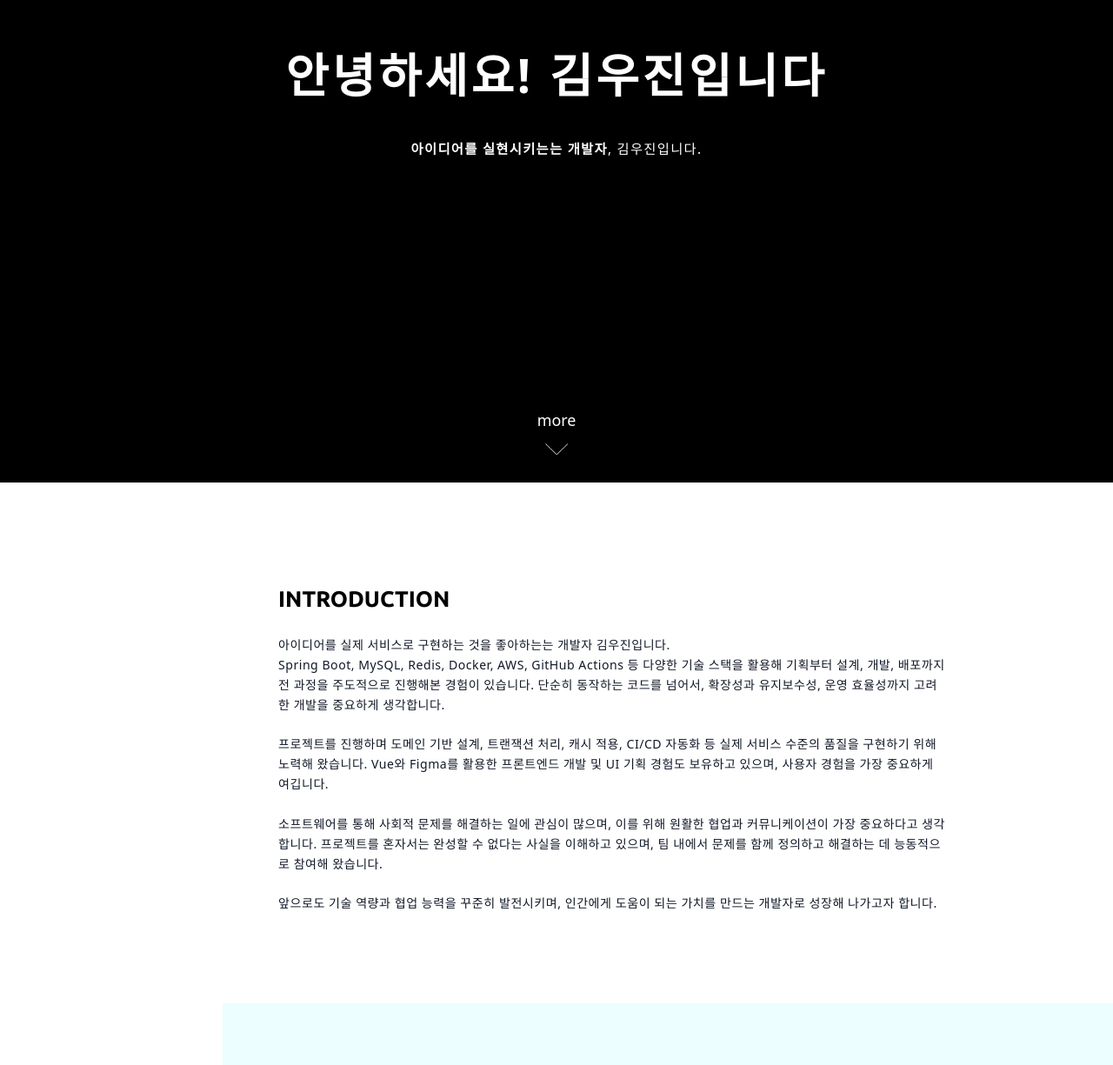
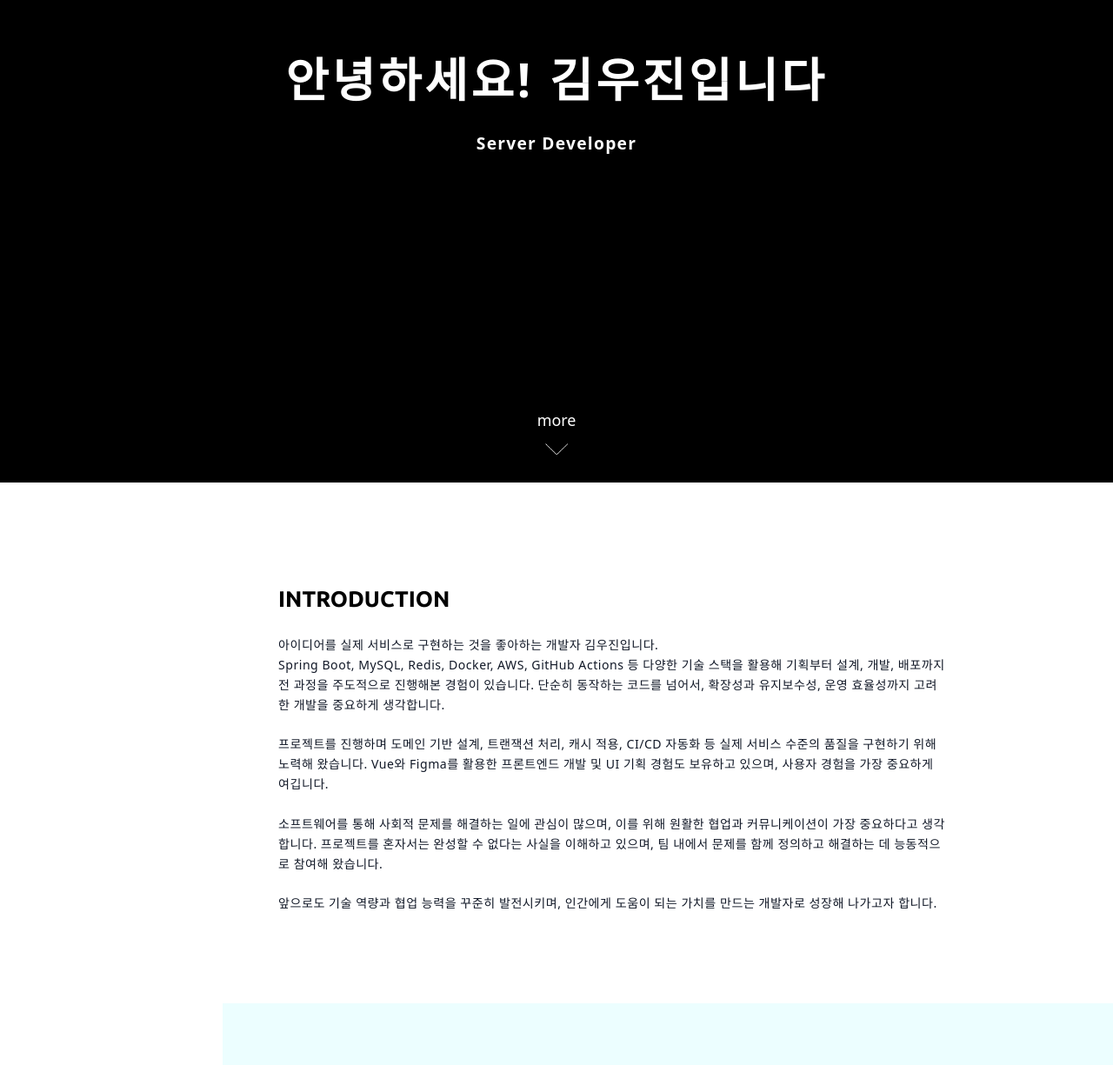
Before and after one commit to xhae000/profile, a Vue app: page / in a window 1280 px wide. Shown: the part 245-1470 px from the top of the page at 87% size. Built offline with nearby package versions, Linux system fonts and the light colour scheme; a web font is replaced by a local one.

Commit message:
fix : modify content

```diff
--- a/src/views/HomeView.vue
+++ b/src/views/HomeView.vue
@@ -66,10 +66,10 @@
       </div>
       <!-- Additional Text -->
       <div
-        class="mt-10 leading-relaxed tracking-[0.1rem] text-[1.2rem] mobile:text-[1.5rem] opacity-0 transition-opacity duration-1000"
+        class="mt-5 leading-relaxed tracking-[0.1rem] text-[1.5rem] mobile:text-[1.7rem] opacity-0 transition-opacity duration-1000"
         :class="showAdditional ? 'opacity-100' : ''"
       >
-        <span class="font-[600]">아이디어를 실현시키는는 개발자</span>, 김우진입니다.
+        <span class="font-[600]">Server Developer</span>
 
       </div>
     </div>
@@ -279,7 +279,7 @@ function handleSection2Scroll(e) {
 typeEffect()
 
 // Section2 data
-const introText = `아이디어를 실제 서비스로 구현하는 것을 좋아하는는 개발자 김우진입니다.
+const introText = `아이디어를 실제 서비스로 구현하는 것을 좋아하는 개발자 김우진입니다.
 Spring Boot, MySQL, Redis, Docker, AWS, GitHub Actions 등 다양한 기술 스택을 활용해 기획부터 설계, 개발, 배포까지 전 과정을 주도적으로 진행해본 경험이 있습니다. 단순히 동작하는 코드를 넘어서, 확장성과 유지보수성, 운영 효율성까지 고려한 개발을 중요하게 생각합니다.
 
 프로젝트를 진행하며 도메인 기반 설계, 트랜잭션 처리, 캐시 적용, CI/CD 자동화 등 실제 서비스 수준의 품질을 구현하기 위해 노력해 왔습니다. Vue와 Figma를 활용한 프론트엔드 개발 및 UI 기획 경험도 보유하고 있으며, 사용자 경험을 가장 중요하게 여깁니다.
@@ -416,6 +416,8 @@ const articles = [
   { title: '클라이언트 식별 시스템 구축기 - 인증 없이, 식별만 하기', category: 'Key-based identification with ThreadLocal', date: '25.04.08', image: 'https://velog.velcdn.com/images/xha314/post/3540cb9e-cc1e-44f7-b27f-3f9d0d446595/image.png', url: 'https://velog.io/@xha314/%ED%81%B4%EB%9D%BC%EC%9D%BC' }
 ,
   {title : "RestControllerAdvice가 Swagger를 깨트린 이유", category: 'Spring and Swagger compatible troubleshooting', date:'25.05.06', image : 'https://velog.velcdn.com/images/xha314/post/95136f77-1ddb-474c-8241-e70d8a7d95d1/image.png', url: 'https://velog.io/@xha314/RestControllerAdvice%EA%B0%80-Swagger%EB%A5%BC-%EA%B9%A8%ED%8A%B8%EB%A6%B0-%EC%9D%B4%EC%9C%A0'}
+  ,
+  {title : "환경별로 나눈 secret 관리 전략 : Docker, 로컬, 배포까지", category: 'Multi-environment secret management', date:'25.05.07', image : 'https://velog.velcdn.com/images/xha314/post/ee421452-3a90-4193-a077-f8a4dfbffbc9/image.png', url: 'https://velog.io/@xha314/%ED%99%98%EA%B2%BD%EB%B3%84%EB%A1%9C-%EB%82%98%EB%88%88-secret-%EA%B4%80%EB%A6%AC-%EC%A0%84%EB%9E%B5-Docker-%EB%A1%9C%EC%BB%AC-%EB%B0%B0%ED%8F%AC%EA%B9%8C%EC%A7%80'}
 ]
 
 function scrollToSection(id) {
```
